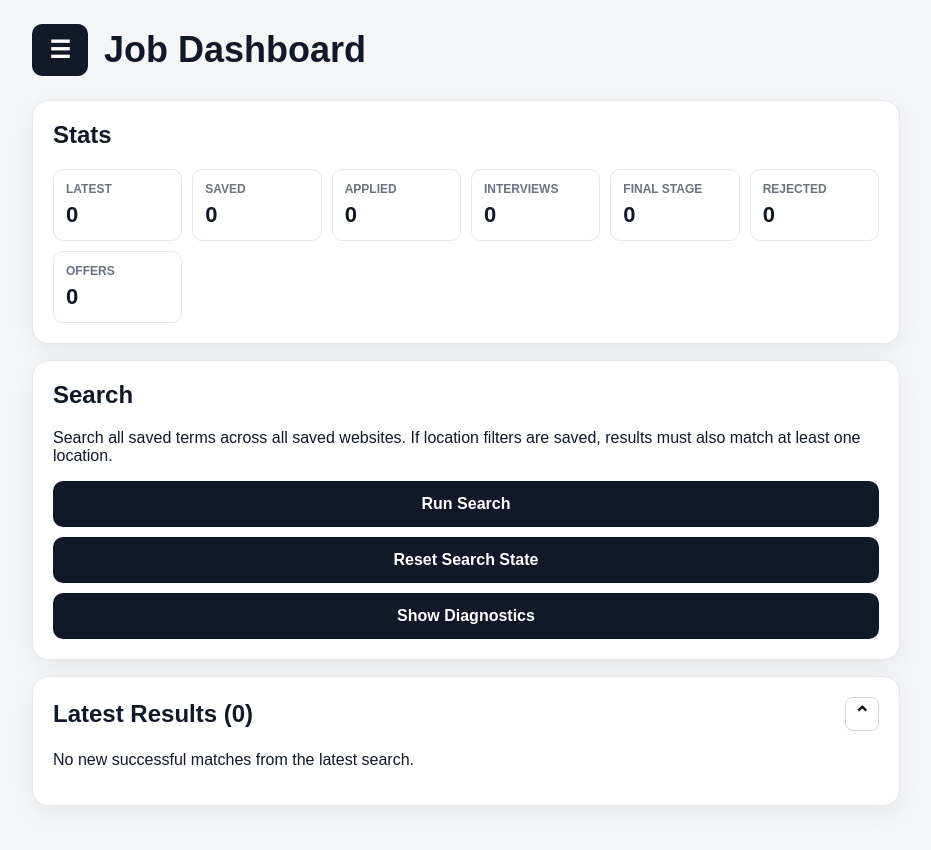
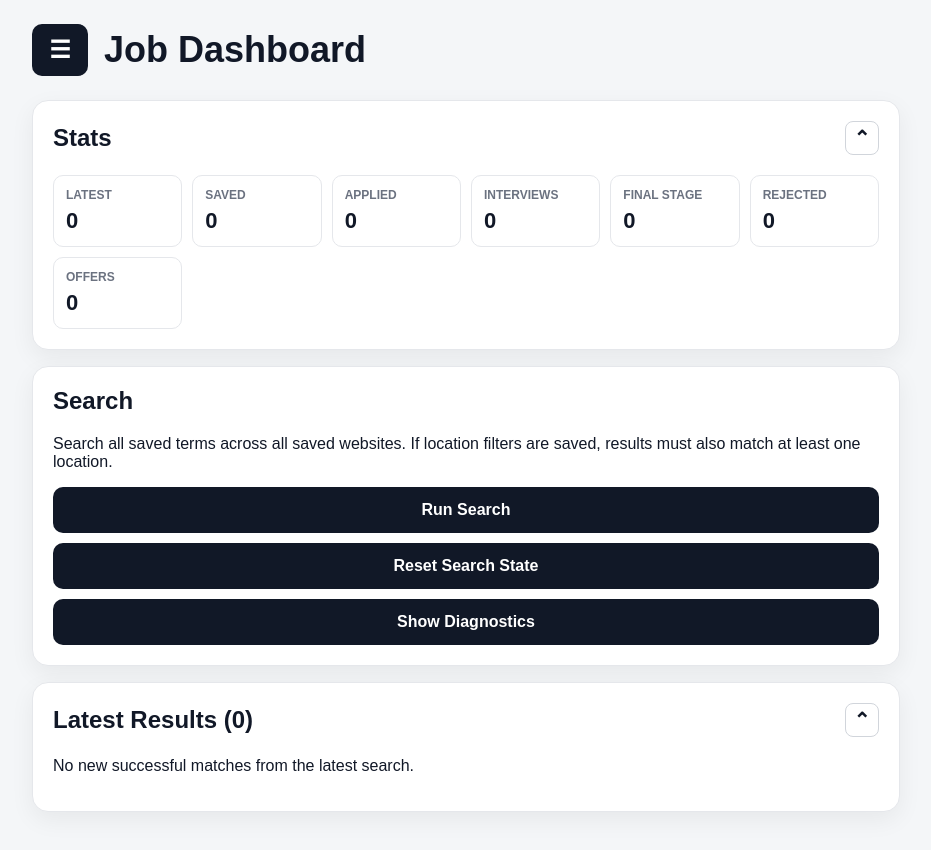
Before and after one commit to dcast-gif/Job-Watcher, a Next.js app: page / in a window 1280 px wide. Shown: the top 850 px of the page, without its empty margins (174-1105 px from the left). Built offline with nearby package versions, Linux system fonts and the light colour scheme.

Commit message:
Update page.js

```diff
--- a/app/page.js
+++ b/app/page.js
@@ -25,7 +25,7 @@ export default function HomePage() {
   const [isSearching, setIsSearching] = useState(false);
   const [showDiagnostics, setShowDiagnostics] = useState(false);
   const [latestResultsOpen, setLatestResultsOpen] = useState(true);
-
+const [statsOpen, setStatsOpen] = useState(true);
   useEffect(() => {
     setTerms(
       JSON.parse(localStorage.getItem("jobWatcherTerms") || "[]").sort((a, b) =>
@@ -392,8 +392,23 @@ function deleteAppliedJob(job) {
       {activePage === "home" && (
         <>
           <section className="card">
-            <h2>Stats</h2>
+           <h2
+  onClick={() => setStatsOpen(!statsOpen)}
+  style={{
+    cursor: "pointer",
+    display: "flex",
+    justifyContent: "space-between",
+    alignItems: "center"
+  }}
+>
+  <span>Stats</span>
 
+  <span className="toggleBox">
+    {statsOpen ? "⌃" : "⌄"}
+  </span>
+</h2>
+
+{statsOpen && (
   <div className="statsGrid">
               <div>
                 <strong>Latest</strong>
@@ -423,9 +438,10 @@ function deleteAppliedJob(job) {
   <strong>Offers</strong>
   <span>{offerCount}</span>
 </div>
+
 </div>
+)}
 </section>
-
           <section className="card">
             <h2>Search</h2>
             <p>
```
Lines whose indentation alone changed are shown as unchanged.
